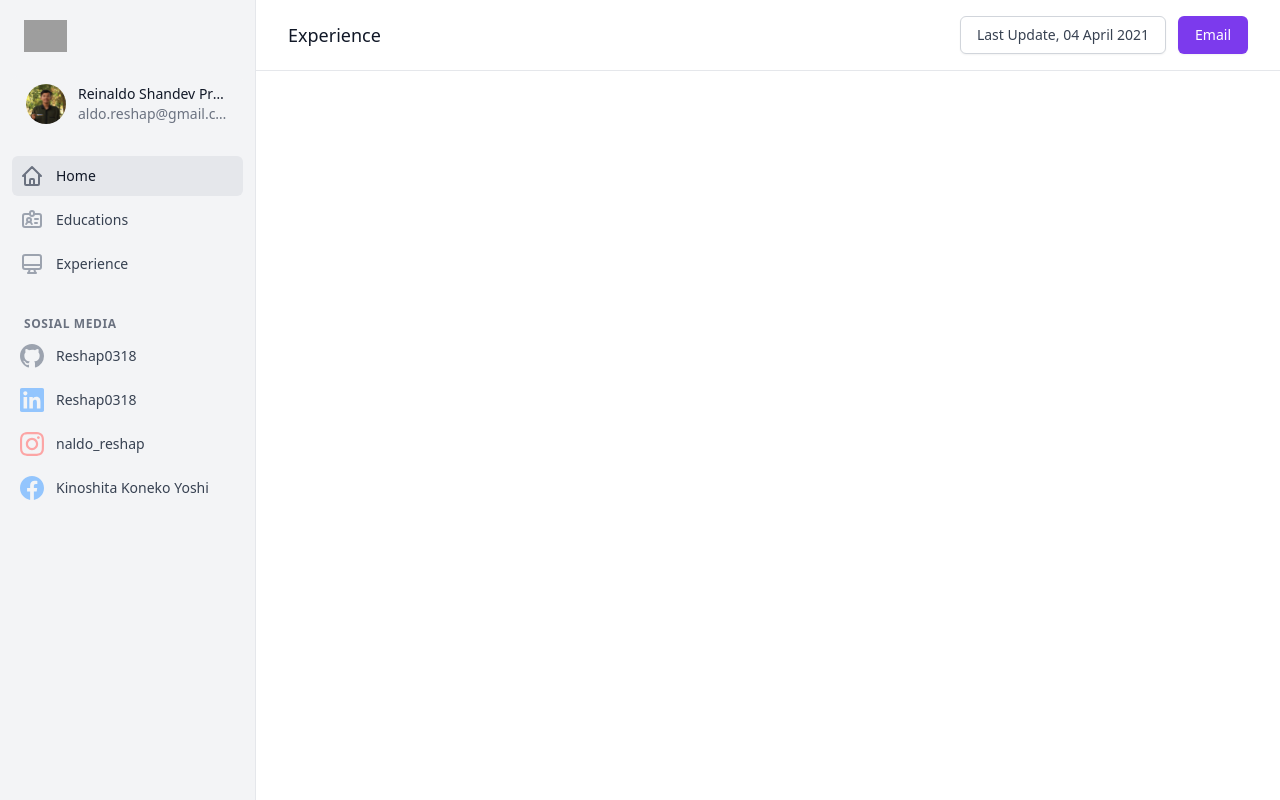
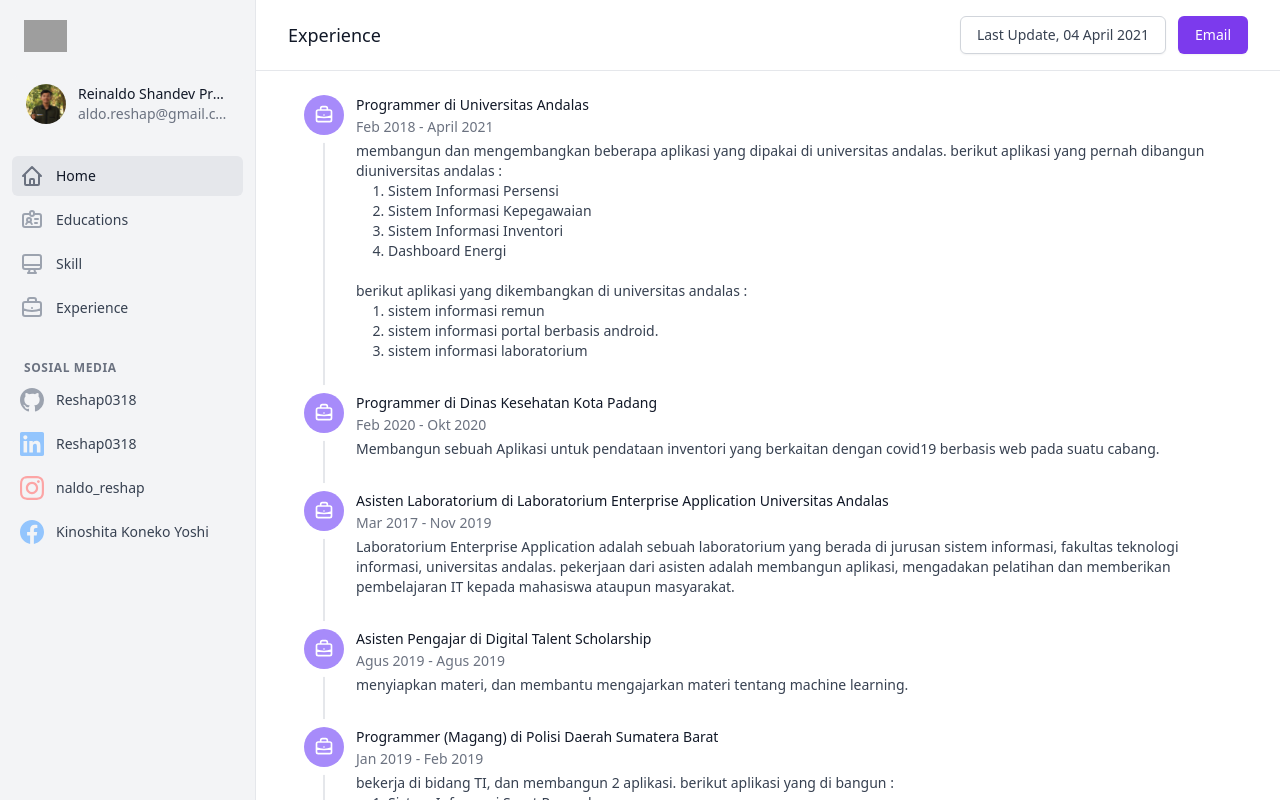
Before and after one commit to reshap0318/reshap0318.github.io, a Vue app: page /experience in a window 1280 px wide. Built offline with nearby package versions, Linux system fonts and the light colour scheme; grey boxes are pictures that could not be loaded.

Commit message:
add skill and experience

```diff
--- a/src/components/Layout.vue
+++ b/src/components/Layout.vue
@@ -31,12 +31,10 @@
                     Sosial Media
                   </h3>
                   <div class="mt-1 space-y-1" role="group" aria-labelledby="sosmeds-headline">
-                    <a v-for="sosmed in sosmeds" :key="sosmed.name" :href="sosmed.href" class="group flex items-center px-3 py-2 text-base leading-5 font-medium text-gray-600 rounded-md hover:text-gray-900 hover:bg-gray-50">
-                      <span :class="[sosmed.bgColorClass, 'w-2.5 h-2.5 mr-4 rounded-full']" aria-hidden="true" />
-                      <span class="truncate">
+                    <a v-for="sosmed in sosmeds" :key="sosmed.type" :href="sosmed.href" class="group flex items-center px-3 py-2 text-base leading-5 font-medium text-gray-600 rounded-md hover:text-gray-900 hover:bg-gray-50">
+                      <div v-html="sosmed.icon" class="px-0.5"></div>
                         {{ sosmed.name }}
-                      </span>
-                    </a>
+                      </a>
                   </div>
                 </div>
               </nav>
@@ -159,17 +157,8 @@
         TransitionChild,
         TransitionRoot,
     } from '@headlessui/vue'
-    import { DesktopComputerIcon, HomeIcon, MenuAlt1Icon, IdentificationIcon, XIcon } from '@heroicons/vue/outline'
-    import {
-        ChevronRightIcon,
-        DotsVerticalIcon,
-        DuplicateIcon,
-        PencilAltIcon,
-        SearchIcon,
-        SelectorIcon,
-        TrashIcon,
-        UserAddIcon,
-    } from '@heroicons/vue/solid'
+    import { DesktopComputerIcon, HomeIcon, MenuAlt1Icon, IdentificationIcon, XIcon, BriefcaseIcon } from '@heroicons/vue/outline'
+    import { SearchIcon } from '@heroicons/vue/solid'
 
     export default {
       components: {
@@ -181,25 +170,18 @@
           MenuItems,
           TransitionChild,
           TransitionRoot,
-          ChevronRightIcon,
-          DotsVerticalIcon,
-          DuplicateIcon,
           MenuAlt1Icon,
-          PencilAltIcon,
           SearchIcon,
-          SelectorIcon,
-          TrashIcon,
-          UserAddIcon,
           XIcon,
       },
 
       data(){
-
           return {
               navigation : [
                   { name: 'Home', href: '/', icon: HomeIcon, current: true },
                   { name: 'Educations', href: '/education', icon: IdentificationIcon, current: false },
-                  { name: 'Experience', href: '/experience', icon: DesktopComputerIcon, current: false },
+                  { name: 'Skill', href: '/skill', icon: DesktopComputerIcon, current: false },
+                  { name: 'Experience', href: '/experience', icon: BriefcaseIcon, current: false },
               ],
               sosmeds : [
                   {
@@ -230,6 +212,10 @@
               sidebarOpen : ref(false),
               updatedAt : "04 April 2021"
           }
+      },
+
+      methods() {
+
       }
     }
 </script>
--- a/src/pages/Pekerjaan.vue
+++ b/src/pages/Pekerjaan.vue
@@ -15,11 +15,128 @@
             </button>
         </div>
     </div>
+    <div class="flow-root px-12 py-6">
+        <ul class="-mb-8">
+            <li v-for="(experience, experienceIndex) in experiences" :key="experience.id">
+                <div class="relative pb-8">
+                    <span v-if="(experienceIndex !== experiences.length - 1)" class="absolute top-5 left-5 -ml-px h-full w-0.5 bg-gray-200" aria-hidden="true" />
+                    <div class="relative flex items-start space-x-3">
+                        <div class="relative">
+                                <span :class="[experience.bgColor,'h-10 w-10 rounded-full flex items-center justify-center ring-8 ring-white']">
+                                    <BriefcaseIcon class="h-5 w-5 text-white" aria-hidden="true" />
+                                </span>
+                            </div>
+                            <div class="min-w-0 flex-1">
+                                <div>
+                                    <div class="text-sm">
+                                        <a href="#" class="font-medium text-gray-900">{{ experience.jabatan + ' di '+experience.perusahaan }}</a>
+                                    </div>
+                                    <p class="mt-0.5 text-sm text-gray-500">{{ experience.mulai+' - '+ experience.selesai }}</p>
+                                </div>
+                                <div class="mt-1 text-sm text-gray-700">
+                                    <p v-html="experience.deskripsi"></p>
+                                </div>
+                            </div>
+                    </div>
+                </div>
+            </li>
+        </ul>
+    </div>
 </template>
 
 <script>
+import { BriefcaseIcon } from '@heroicons/vue/outline'
+
+const experiences = [
+    {
+        id : 1,
+        jabatan: 'Programmer',
+        perusahaan : 'Universitas Andalas',
+        mulai : 'Feb 2018',
+        selesai : 'April 2021',
+        bgColor : 'bg-purple-400',
+        deskripsi : `
+            membangun dan mengembangkan beberapa aplikasi yang dipakai di universitas andalas.
+            berikut aplikasi yang pernah dibangun diuniversitas andalas : <br>
+            <ol class="list-decimal ml-8">
+                <li>Sistem Informasi Persensi</li>
+                <li>Sistem Informasi Kepegawaian</li>
+                <li>Sistem Informasi Inventori</li>
+                <li>Dashboard Energi</li>
+            </ol>
+            <br>
+
+            berikut aplikasi yang dikembangkan di universitas andalas : <br>
+            <ol class="list-decimal ml-8">
+                <li>sistem informasi remun</li>
+                <li>sistem informasi portal berbasis android.</li>
+                <li>sistem informasi laboratorium</li>
+            </ol> `
+    },
+    {
+        id : 2,
+        jabatan: 'Programmer',
+        perusahaan : 'Dinas Kesehatan Kota Padang',
+        mulai : 'Feb 2020',
+        selesai : 'Okt 2020',
+        bgColor : 'bg-purple-400',
+        deskripsi : `Membangun sebuah Aplikasi untuk pendataan inventori yang berkaitan dengan covid19 berbasis web pada suatu cabang.`
+    },
+    {
+        id : 3,
+        jabatan: 'Asisten Laboratorium',
+        perusahaan : 'Laboratorium Enterprise Application Universitas Andalas',
+        mulai : 'Mar 2017',
+        selesai : 'Nov 2019 ',
+        bgColor : 'bg-purple-400',
+        deskripsi : `Laboratorium Enterprise Application adalah sebuah laboratorium yang berada di jurusan sistem informasi, fakultas teknologi informasi, universitas andalas. pekerjaan dari asisten adalah membangun aplikasi, mengadakan pelatihan dan memberikan pembelajaran IT kepada mahasiswa ataupun masyarakat.`
+    },
+    {
+        id : 4,
+        jabatan: 'Asisten Pengajar',
+        perusahaan : 'Digital Talent Scholarship',
+        mulai : 'Agus 2019',
+        selesai : 'Agus 2019 ',
+        bgColor : 'bg-purple-400',
+        deskripsi : `menyiapkan materi, dan membantu mengajarkan materi tentang machine learning.`
+    },
+    {
+        id : 5,
+        jabatan: 'Programmer (Magang)',
+        perusahaan : 'Polisi Daerah Sumatera Barat',
+        mulai : 'Jan 2019',
+        selesai : 'Feb 2019 ',
+        bgColor : 'bg-purple-400',
+        deskripsi : `bekerja di bidang TI, dan membangun 2 aplikasi. berikut aplikasi yang di bangun : <br>
+        <ol class="list-decimal ml-8">
+            <li>Sistem Informasi Surat Pengaduan</li>
+            <li>Sistem Informasi Inventori</li>
+        </ol>`
+    },
+    {
+        id : 6,
+        jabatan: 'Programmer',
+        perusahaan : 'Visio Incubator',
+        mulai : 'Feb 2017',
+        selesai : 'Feb 2018 ',
+        bgColor : 'bg-purple-400',
+        deskripsi : `bekerja di bidang TI, dan membangun 2 aplikasi. berikut aplikasi yang di bangun : <br>
+        <ol class="list-decimal ml-8">
+            <li>Sistem Informasi Surat Pengaduan</li>
+            <li>Sistem Informasi Inventori</li>
+        </ol>`
+    }
+]
+
 export default {
-
+    components: {
+        BriefcaseIcon,
+    },
+    setup() {
+        return {
+            experiences
+        }
+    },
     data(){
         return {
             updatedAt : "04 April 2021"
--- a/src/pages/Pendidikan.vue
+++ b/src/pages/Pendidikan.vue
@@ -17,18 +17,18 @@
     </div>
     <div class="p-3">
         <dl class="mt-1 grid grid-cols-1 gap-3">
-            <div v-for="item in educations" :key="item.id" class="relative bg-white py-5 px-4 sm:py-6 sm:px-6 shadow rounded-lg overflow-hidden border border-gray-300">
+            <div v-for="item in educations" :key="item.id" class="relative bg-white py-5 px-4 sm:py-6 sm:px-6 shadow rounded-lg overflow-hidden border border-gray-400">
                 <dt>
                     <div class="absolute bg-indigo-500 rounded-md p-3">
                         <component :is="item.icon" class="h-11 w-11 text-white" aria-hidden="true" />
                     </div>
-                    <p class="ml-20 text-sm font-medium text-gray-900 truncate">{{ item.sekolah }}</p>
+                    <p class="ml-20 font-medium text-gray-900 truncate">{{ item.sekolah }}</p>
                 </dt>
                 <dd class="ml-20 items-baseline">
                     <p class="font-semibold text-gray-500">
                         {{ item.gelar+', '+item.jurusan+', '+item.nilai }}
                     </p>
-                    <p class="font-semibold text-gray-400">
+                    <p class="text-sm font-semibold text-gray-400">
                         {{ item.mulai+' - '+item.selesai }}
                     </p>
                 </dd>
--- /dev/null
+++ b/src/pages/Skill.vue
@@ -0,0 +1,106 @@
+<template>
+    <!-- Page title & actions -->
+    <div class="border-b border-gray-200 px-4 py-4 sm:flex sm:items-center sm:justify-between sm:px-6 lg:px-8">
+        <div class="flex-1 min-w-0">
+            <h1 class="text-lg font-medium leading-6 text-gray-900 sm:truncate">
+                Skill
+            </h1>
+            </div>
+            <div class="mt-4 flex sm:mt-0 sm:ml-4">
+            <button type="button" class="order-1 ml-3 inline-flex items-center px-4 py-2 border border-gray-300 shadow-sm text-sm font-medium rounded-md text-gray-700 bg-white hover:bg-gray-50 focus:outline-none focus:ring-2 focus:ring-offset-2 focus:ring-purple-500 sm:order-0 sm:ml-0">
+                Last Update, {{ updatedAt }}
+            </button>
+            <button type="button" class="order-0 inline-flex items-center px-4 py-2 border border-transparent shadow-sm text-sm font-medium rounded-md text-white bg-purple-600 hover:bg-purple-700 focus:outline-none focus:ring-2 focus:ring-offset-2 focus:ring-purple-500 sm:order-1 sm:ml-3">
+                Email
+            </button>
+        </div>
+    </div>
+    <div class="p-3">
+        <ul class="mt-3 grid grid-cols-1 gap-5 sm:gap-6 sm:grid-cols-2 lg:grid-cols-4">
+            <li v-for="skill in skills" :key="skill.id" class="col-span-1 flex shadow-sm rounded-md">
+                <div :class="[skill.bgColor, 'flex-shrink-0 flex items-center justify-center w-16 text-white text-sm font-medium rounded-l-md']">
+                    {{ skill.code }}
+                </div>
+                <div class="flex-1 flex items-center justify-between border-t border-r border-b border-gray-200 bg-white rounded-r-md truncate">
+                    <div class="flex-1 px-4 py-2 text-sm truncate">
+                        <a href="#" class="text-gray-900 font-medium hover:text-gray-600">{{ skill.name }}</a>
+                        <p class="text-gray-500">{{ skill.kemampuan }}</p>
+                    </div>
+                </div>
+            </li>
+        </ul>
+    </div>
+</template>
+
+<script>
+const skills = [
+    {
+        id: 1,
+        code: 'JS',
+        name: 'JavaScript',
+        kemampuan : 'Menengah',
+        bgColor: 'bg-pink-600'
+    },
+    {
+        id: 2,
+        code: 'AD',
+        name: 'Android Development',
+        kemampuan : 'Menengah',
+        bgColor: 'bg-pink-600'
+    },
+    {
+        id: 3,
+        code: 'Vue.js',
+        name: 'Vue.js',
+        kemampuan : 'Menengah',
+        bgColor: 'bg-pink-600'
+    },
+    {
+        id: 4,
+        code: 'K',
+        name: 'Kotlin',
+        kemampuan : 'Menengah',
+        bgColor: 'bg-pink-600'
+    },
+    {
+        id: 5,
+        code: 'PHP',
+        name: 'Laravel',
+        kemampuan : 'Mahir',
+        bgColor: 'bg-purple-600'
+    },
+    {
+        id: 6,
+        code: 'PHP ',
+        name: 'PHP ',
+        kemampuan : 'Mahir',
+        bgColor: 'bg-purple-600'
+    },
+    {
+        id: 7,
+        code: 'Java',
+        name: 'Java ',
+        kemampuan : 'Mahir',
+        bgColor: 'bg-purple-600'
+    },
+    {
+        id: 8,
+        code: 'SQL',
+        name: 'MySQL',
+        kemampuan : 'Mahir',
+        bgColor: 'bg-purple-600'
+    }
+]
+export default {
+    setup() {
+        return {
+            skills,
+        }
+    },
+    data(){
+        return {
+            updatedAt : "26 April 2021"
+        }
+    }
+}
+</script>
--- a/src/router/index.js
+++ b/src/router/index.js
@@ -5,6 +5,7 @@ import Layout from "../components/Layout.vue"
 import Home from "../pages/Home.vue"
 import Pekerjaan from "../pages/Pekerjaan.vue"
 import Pendidikan from "../pages/Pendidikan.vue"
+import Skill from "../pages/Skill.vue"
 import P404 from "../pages/404.vue"
 
 const routes = [
@@ -21,6 +22,11 @@ const routes = [
                 path : '/experience',
                 component : Pekerjaan,
                 name : 'Experience',
+            },
+            {
+                path : '/skill',
+                component : Skill,
+                name : 'Skill',
             },
             {
                 path : '/education',
```
